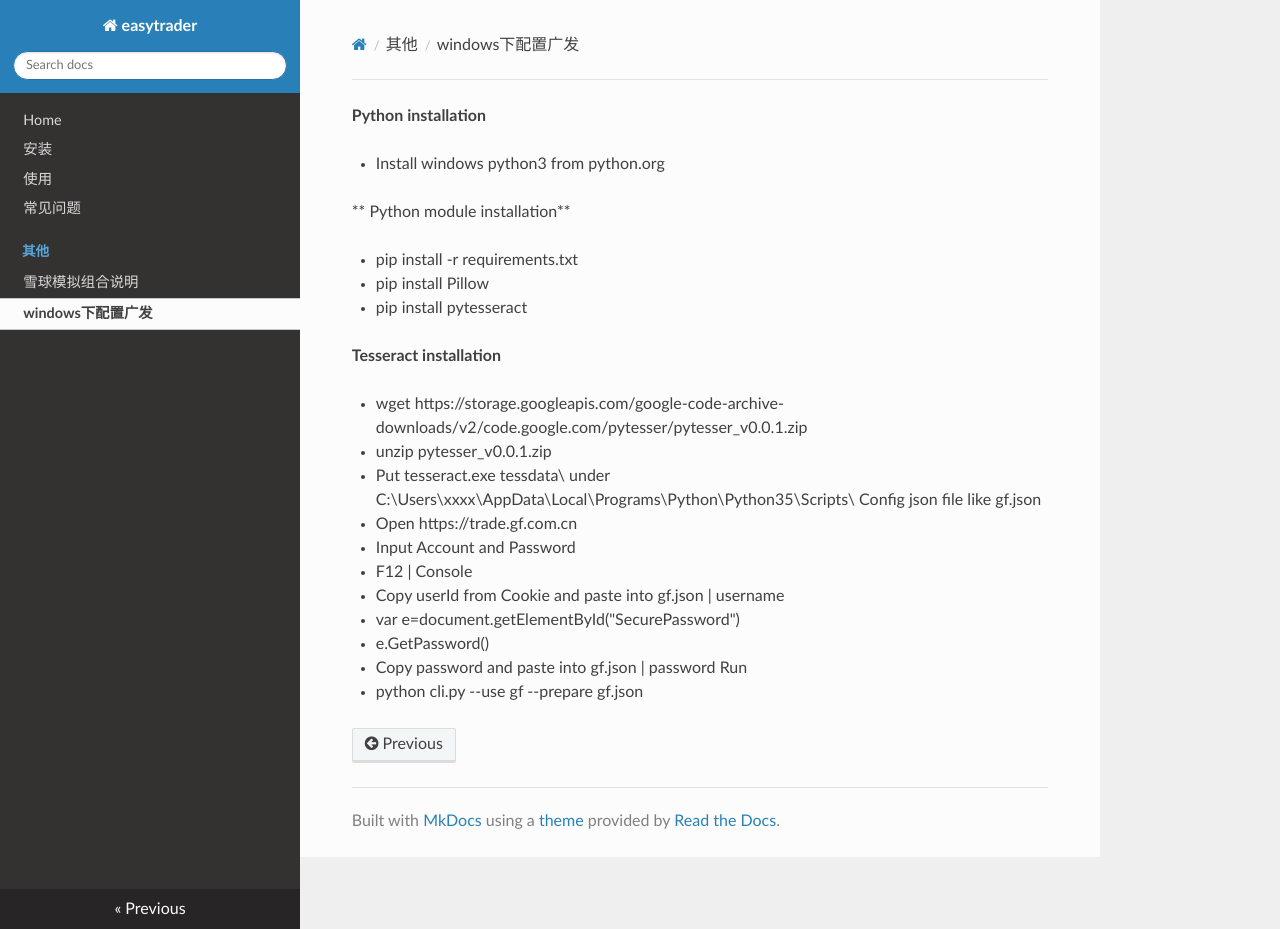
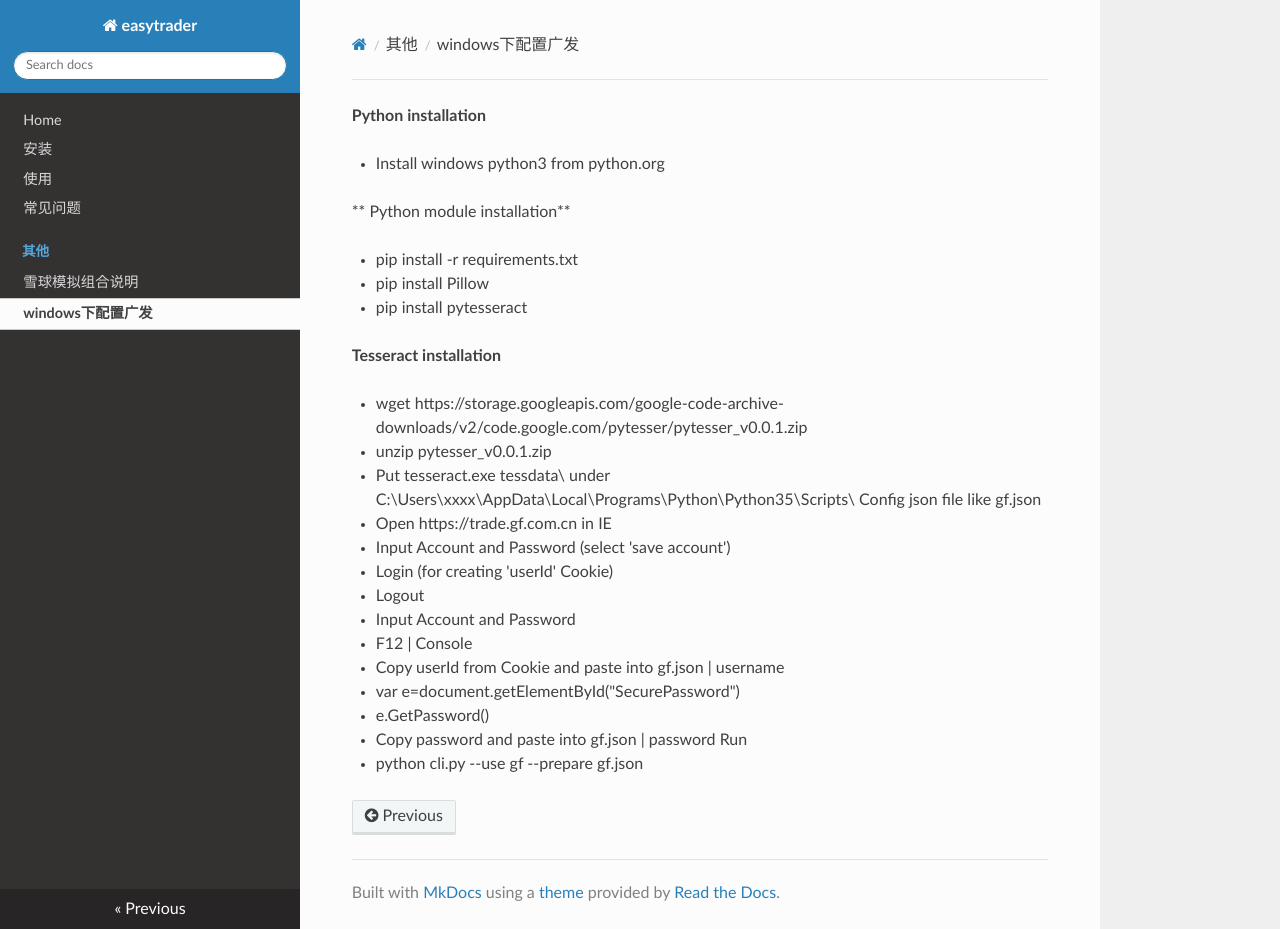
Before and after one commit to shidenggui/easytrader, an MkDocs documentation site: the page built from docs/other/INSTALL4Windows.md, in a window 1280 px wide and 929 px high. Built offline with MkDocs 1.6.1, drawn with Linux system fonts in a browser that asks for light colours; nearby versions of some CDN libraries; old or Windows-style settings are respelled for this version of MkDocs.

Commit message:
Update doc for INSTALL4Windows (#195)

```diff
--- a/docs/other/INSTALL4Windows.md
+++ b/docs/other/INSTALL4Windows.md
@@ -15,7 +15,10 @@
 * unzip pytesser_v0.0.1.zip
 * Put tesseract.exe tessdata\ under C:\Users\xxxx\AppData\Local\Programs\Python\Python35\Scripts\
  Config json file like gf.json
-* Open https://trade.gf.com.cn
+* Open https://trade.gf.com.cn in IE
+* Input Account and Password (select 'save account')
+* Login (for creating 'userId' Cookie)
+* Logout
 * Input Account and Password
 * F12 | Console
 * Copy userId from Cookie and paste into gf.json | username
```
